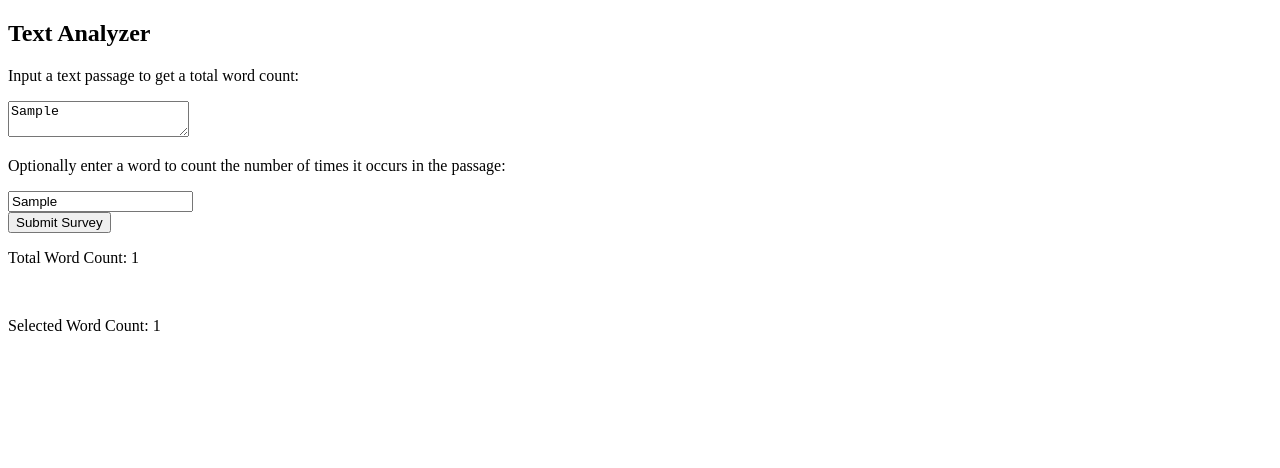
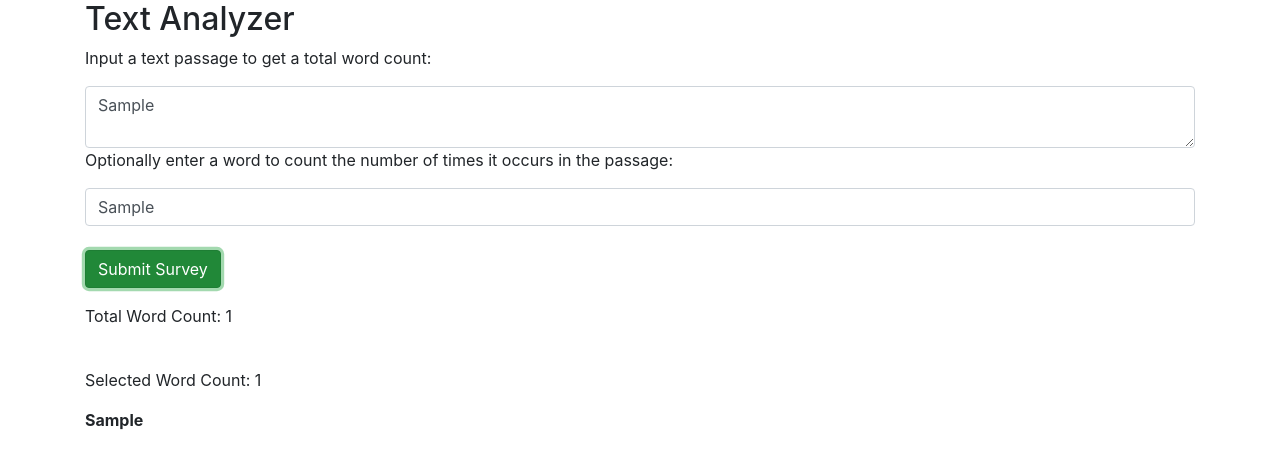
Before and after one commit to marisa-edgar/Text-Analyzer-1, a plain HTML site: page index.html in a window 1280 px wide. Both pictures are taken after typing "Sample", "Sample" into the empty fields and a click on the button "Submit Survey". Drawn offline with Linux system fonts and the light colour scheme.

Commit message:
Finish adding code from the lessons.
co-authored-by: Isaac Overstreet <isaacoverstreet3@gmail.com>

```diff
--- a/index.html
+++ b/index.html
@@ -2,7 +2,7 @@
 <html lang="en-US">
 <head>
   <title>Text Analyzer</title>
-  <link rel="stylesheet" href="css/styles.css">
+  <link href="css/bootstrap.css" rel="stylesheet" type="text/css">
   <link href="css/styles.css" rel="stylesheet" type="text/css">
   <script src="js/jquery-3.6.0.js"></script>
   <script src="js/scripts.js"></script>
--- a/js/scripts.js
+++ b/js/scripts.js
@@ -1,4 +1,12 @@
+//Utility Logic
+
+function noInputtedWord(word, text) {
+  return ((text.trim().length === 0) || (word.trim().length === 0));
+}
+
 // Business Logic
+
+// wordCounter()
 
 function wordCounter(text) {
   if (text.trim().length === 0) {
@@ -14,8 +22,10 @@ function wordCounter(text) {
   return wordCount;
 }
 
+// numberOfOccurrencesInText()
+
 function numberOfOccurrencesInText(word, text) {
-  if (text.trim().length === 0) {
+  if (noInputtedWord(word, text)) {
     return 0;
   }
   const wordArray = text.split(" ");
@@ -26,6 +36,27 @@ function numberOfOccurrencesInText(word, text) {
     }
   });
   return wordCount;
+}
+
+// boldPassage()
+
+function boldPassage(word, text) {
+  if (noInputtedWord(word, text)) {
+    return "";
+  }
+  let htmlString = "<p>";
+  let textArray = text.split(" ");
+  textArray.forEach(function(element, index) {
+    if (element.toLowerCase().includes(word.toLowerCase())) {
+      htmlString = htmlString.concat("<b>" + element + "</b>");
+    } else {
+      htmlString = htmlString.concat(element);
+    }
+    if (index !== (textArray.length - 1)) {
+      htmlString = htmlString.concat(" ");
+    }
+  });
+  return htmlString + "</p>";
 }
 
 // UI Logic
@@ -39,5 +70,8 @@ $(document).ready(function(){
     const occurrencesOfWord = numberOfOccurrencesInText(word, passage);
     $("#total-count").html(wordCount);
     $("#selected-count").html(occurrencesOfWord);
+    $("#bolded-passage").html(boldPassage(word, passage));
   });
 });
+
+// Beyond this point the code will be our own
```
Also changed, not shown: 1 other file.
